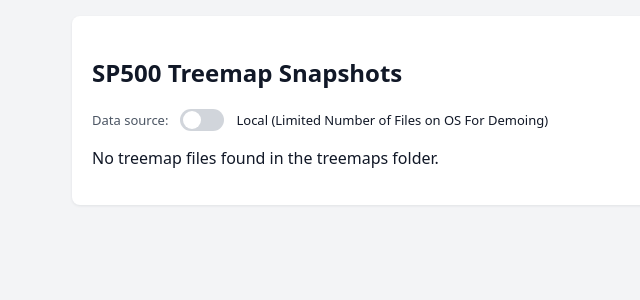
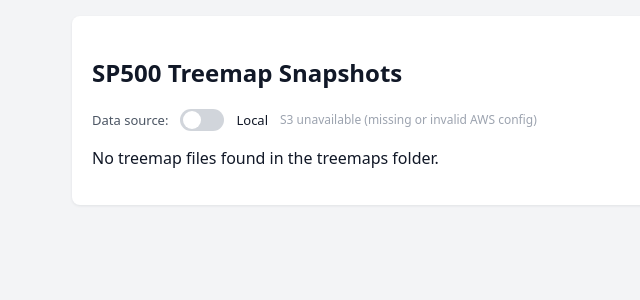
Before and after one commit to dustint121/Market-Return-Calc-Interface, a Flask app: template templates/page2.html in a window 1280 px wide. Shown: the part 61-361 px from the top of the page, without its empty margins (88-728 px from the left). Run offline with Flask 3, Linux system fonts and the light colour scheme; the template is opened without the code that fills it, so the values that code supplies are empty.

Commit message:
Added code for page2 to handle potential of not using/configuring for AWS S3 usage. Will now allow to just read from local directory and grey out switch in this scenario.

```diff
--- a/app.py
+++ b/app.py
@@ -12,10 +12,6 @@ from dotenv import load_dotenv
 load_dotenv()
 app = Flask(__name__)
 
-
-
-# DATA_SOURCE = "local"  # or "s3"
-DATA_SOURCE = "s3"
 
 
 # ---------- PAGE 1: S&P 500 returns ----------
@@ -228,15 +224,37 @@ AWS_ACCESS_KEY_ID = os.getenv("AWS_ACCESS_KEY_ID")
 AWS_SECRET_ACCESS_KEY = os.getenv("AWS_SECRET_ACCESS_KEY")
 AWS_S3_BUCKET_NAME = os.getenv("AWS_S3_BUCKET_NAME")
 AWS_REGION_NAME = os.getenv("AWS_REGION_NAME", "us-west-1")
-s3_client = boto3.client('s3', aws_access_key_id=AWS_ACCESS_KEY_ID, aws_secret_access_key=AWS_SECRET_ACCESS_KEY)
+
+DATA_SOURCE = "s3"  # default to s3
+
+def s3_config_valid():
+    """Return True only if all required S3 env vars are non-empty."""
+    return all([
+        AWS_ACCESS_KEY_ID,
+        AWS_SECRET_ACCESS_KEY,
+        AWS_S3_BUCKET_NAME,
+        AWS_REGION_NAME,
+    ])
+
+
+s3_client = None
+if s3_config_valid():
+    s3_client = boto3.client('s3', aws_access_key_id=AWS_ACCESS_KEY_ID, aws_secret_access_key=AWS_SECRET_ACCESS_KEY)
 
 
 @app.route("/page2", methods=["GET"])
 def page2():
-    use_s3 = (DATA_SOURCE == "s3")
+    global DATA_SOURCE
+
+    s3_ok = s3_config_valid()
+    # If env is not valid, force local
+    if not s3_ok:
+        DATA_SOURCE = "local"
+
+    use_s3 = s3_ok and (DATA_SOURCE == "s3")
 
     files = []
-    if use_s3:
+    if use_s3 and s3_client is not None:
         resp = s3_client.list_objects_v2(Bucket=AWS_S3_BUCKET_NAME, Prefix="treemaps/")
         if "Contents" in resp:
             for obj in resp["Contents"]:
@@ -263,21 +281,22 @@ def page2():
         "page2.html",
         files=files,
         meta_by_date=meta_by_date,
-        data_source=DATA_SOURCE,
+        data_source=DATA_SOURCE,      # "local" or "s3"
         aws_bucket=AWS_S3_BUCKET_NAME,
         aws_region=AWS_REGION_NAME,
+        s3_enabled=s3_ok,             # NEW
     )
+
 
 @app.route("/treemaps/<path:filename>")
 def treemap_file(filename):
-    if DATA_SOURCE == "s3":
-        # proxy file from S3
+    if DATA_SOURCE == "s3" and s3_config_valid() and s3_client is not None:
         key = f"treemaps/{filename}"
         obj = s3_client.get_object(Bucket=AWS_S3_BUCKET_NAME, Key=key)
-        # stream raw HTML
         return obj["Body"].read(), 200, {"Content-Type": "text/html"}
     else:
         return send_from_directory(TREEMAP_DIR, filename)
+
 
 @app.route("/api/set_data_source", methods=["POST"])
 def set_data_source():
@@ -286,8 +305,15 @@ def set_data_source():
     source = data.get("source", "local")
     if source not in ("local", "s3"):
         return jsonify({"error": "Invalid source"}), 400
+
+    if source == "s3" and not s3_config_valid():
+        # refuse to switch to S3
+        DATA_SOURCE = "local"
+        return jsonify({"ok": False, "source": DATA_SOURCE, "reason": "s3_unavailable"}), 400
+
     DATA_SOURCE = source
     return jsonify({"ok": True, "source": DATA_SOURCE})
+
 
 
 
--- a/templates/page2.html
+++ b/templates/page2.html
@@ -4,17 +4,30 @@
 <div class="box">
   <h2>SP500 Treemap Snapshots</h2>
 
-  <div style="margin-bottom: 16px; display:flex; align-items:center; gap:12px;">
+  <div id="data-source-container"
+     data-s3-enabled="{% if s3_enabled %}true{% else %}false{% endif %}"
+     style="margin-bottom: 16px; display:flex; align-items:center; gap:12px;">
+
     <span style="font-size: 13px; color:#4b5563;">Data source:</span>
     <label class="switch">
-      <input type="checkbox" id="data-source-toggle"
-            {% if data_source == 's3' %}checked{% endif %}>
+      <input type="checkbox"
+            id="data-source-toggle"
+            {% if not s3_enabled %}disabled{% endif %}
+            {% if s3_enabled and data_source == 's3' %}checked{% endif %}>
       <span class="slider round"></span>
     </label>
     <span id="data-source-label" style="font-size: 13px; color:#111827;">
-      {% if data_source == 's3' %}AWS S3{% else %}Local (Limited Number of Files on OS For Demoing){% endif %}
+      {% if s3_enabled and data_source == 's3' %}
+        AWS S3
+      {% else %}
+        Local
+      {% endif %}
     </span>
+    {% if not s3_enabled %}
+      <span style="font-size: 12px; color:#9ca3af;">S3 unavailable (missing or invalid AWS config)</span>
+    {% endif %}
   </div>
+
 
   {% if files %}
 
@@ -128,10 +141,17 @@
 
 {% block scripts %}
 <script>
+  const container = document.getElementById('data-source-container');
   const toggle = document.getElementById('data-source-toggle');
   const label = document.getElementById('data-source-label');
 
-  if (toggle) {
+  let s3EnabledFlag = false;
+  if (container) {
+    const attr = container.getAttribute('data-s3-enabled');
+    s3EnabledFlag = (attr === 'true');
+  }
+
+  if (toggle && s3EnabledFlag) {
     toggle.addEventListener('change', async () => {
       const source = toggle.checked ? 's3' : 'local';
       label.textContent = source === 's3' ? 'AWS S3' : 'Local';
@@ -144,13 +164,16 @@
         const data = await resp.json();
         if (!resp.ok || !data.ok) {
           alert('Failed to change data source');
+          toggle.checked = false;
+          label.textContent = 'Local';
           return;
         }
-        // reload to refresh treemaps + metadata from new source
         window.location.reload();
       } catch (err) {
         console.error(err);
         alert('Unexpected error changing data source');
+        toggle.checked = false;
+        label.textContent = 'Local';
       }
     });
   }
```
